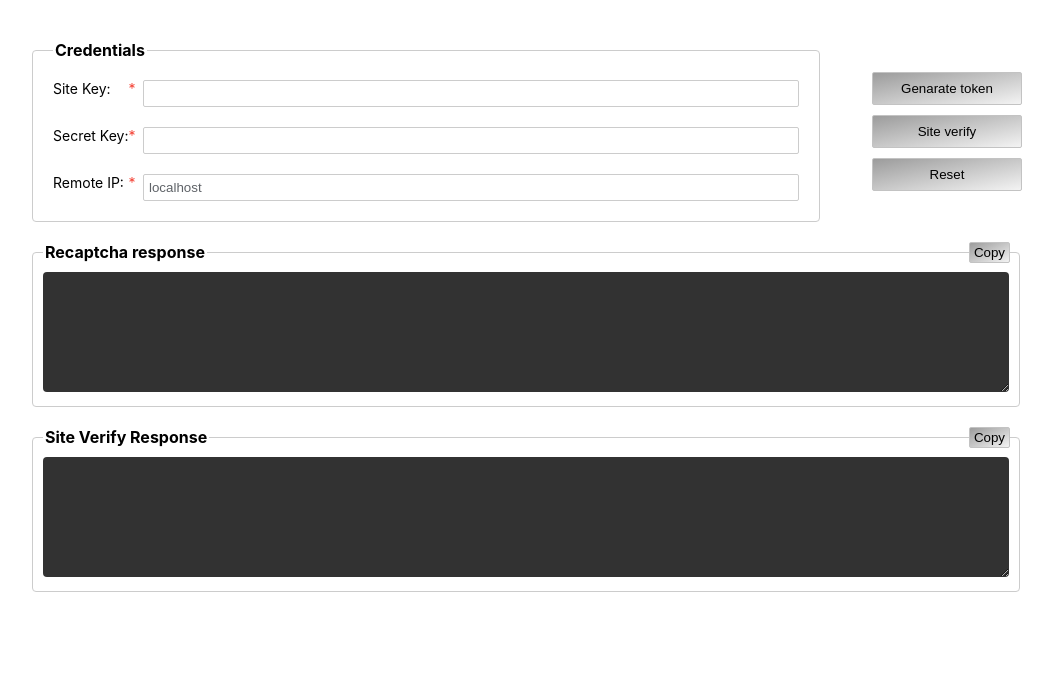
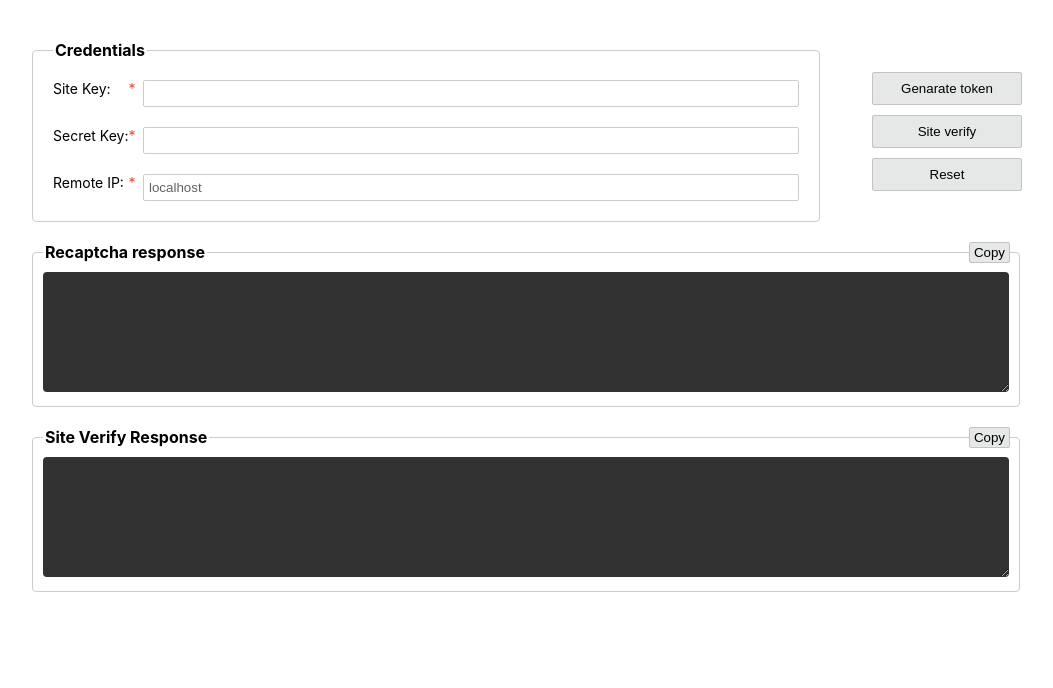
Before and after one commit to jnisperuza/test-recaptcha-v3, a PHP site: page / in a window 1280 px wide. Shown: the top 688 px of the page, without its empty margins (114-1167 px from the left). Run offline with PHP 8.4, Linux system fonts and the light colour scheme.

Commit message:
update background color buttons

```diff
--- a/style.css
+++ b/style.css
@@ -58,12 +58,7 @@ section button {
   padding: 2px 4px;
   border-radius: 2px;
   border: 1px solid #c3c3c3;
-  background-image: -ms-linear-gradient(top left, #707070 -50%, #FCFCFC 110.00000000000001%);
-  background-image: -moz-linear-gradient(top left, #707070 -50%, #FCFCFC 110.00000000000001%);
-  background-image: -o-linear-gradient(top left, #707070 -50%, #FCFCFC 110.00000000000001%);
-  background-image: -webkit-gradient(linear, left top, right bottom, color-stop(-.5, #707070), color-stop(1.1, #FCFCFC));
-  background-image: -webkit-linear-gradient(top left, #707070 -50%, #FCFCFC 110.00000000000001%);
-  background-image: linear-gradient(to bottom right, #707070 -50%, #FCFCFC 110.00000000000001%);
+  background-color: #E6E7E7;
 }
 
 section button:hover,
```
